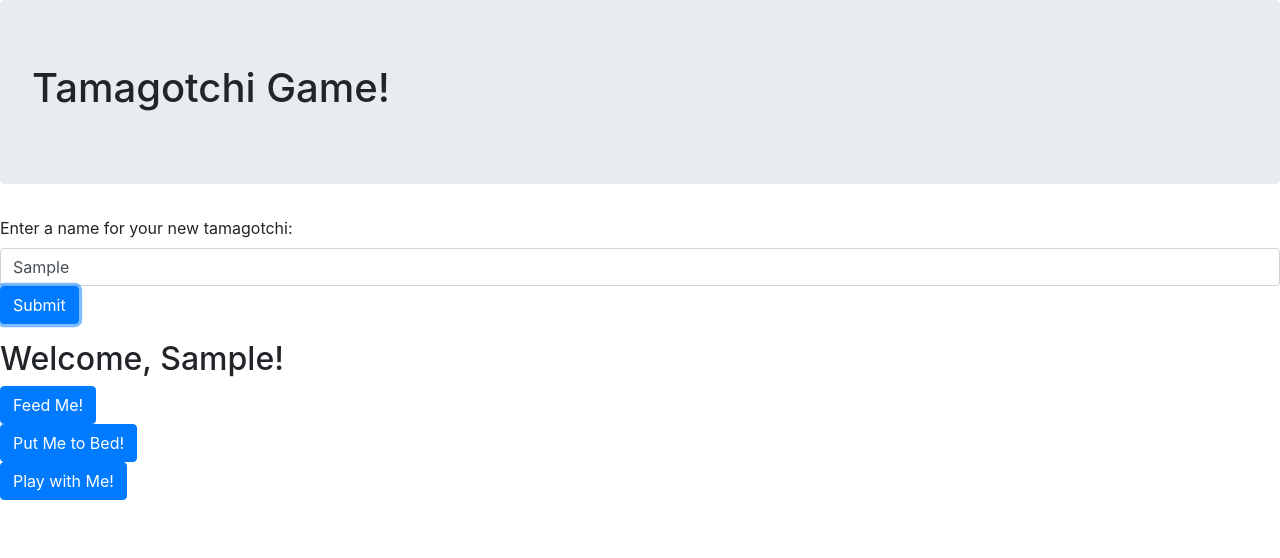
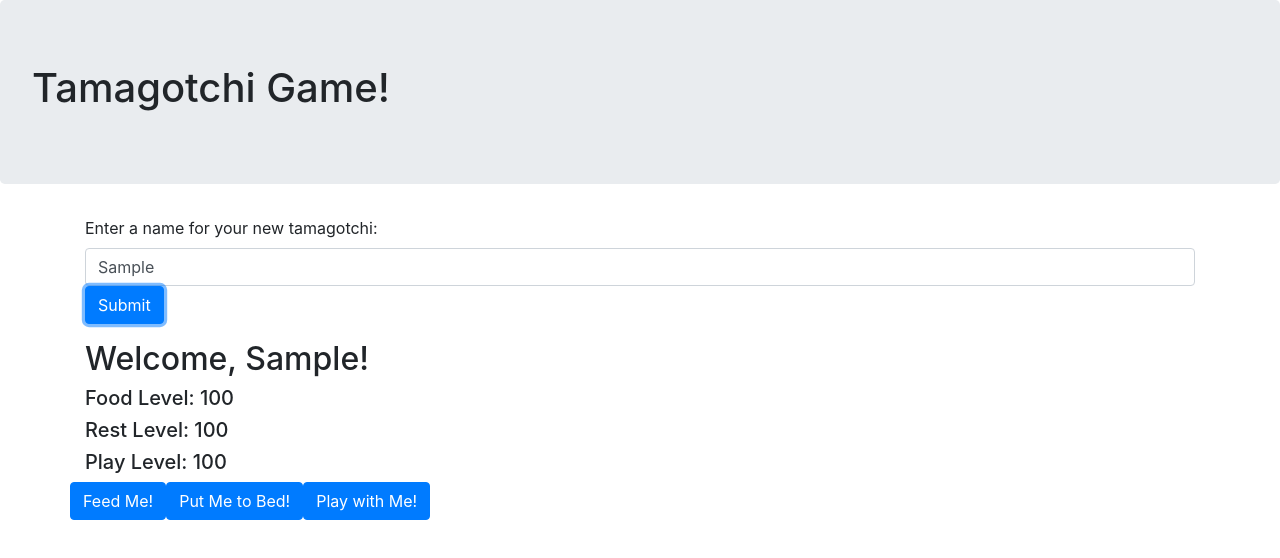
Before and after one commit to kailagoff/tamagotchi_game, a website built with webpack: page src/index.html in a window 1280 px wide. Both pictures are taken after typing "Sample" into the empty fields and a click on the button "Submit". Built offline with nearby package versions, Linux system fonts and the light colour scheme.

Commit message:
will confirm that interval is working and new instance is created on User Interface side

```diff
--- a/src/index.html
+++ b/src/index.html
@@ -6,7 +6,7 @@
   </head>
   <body>
     <div class="jumbotron"><h1>Tamagotchi Game!</h1></div>
-
+    <div class="container">
       <form id="name-form">
         <div class="form-group">
           <label for="name">Enter a name for your new tamagotchi:</label>
@@ -17,11 +17,15 @@
 
       <div id="show-game">
         <h2>Welcome, <span class="name"></span>!</h2>
-      <button type="button" class="btn btn-primary" id="feed">Feed Me!</button>
-      <br>
-      <button type="button" class="btn btn-primary" id="sleep">Put Me to Bed!</button>
-      <br>
-      <button type="button" class="btn btn-primary" id="play">Play with Me!</button>
+        <h5>Food Level: <span class ="food-level"></span></h5>
+        <h5>Rest Level: <span class ="rest-level"></span></h5>
+        <h5>Play Level: <span class ="play-level"></span></h5>
+        <div class="row">
+          <button type="button" class="btn btn-primary" id="feed">Feed Me!</button><br>
+          <button type="button" class="btn btn-primary" id="sleep">Put Me to Bed!</button><br>
+          <button type="button" class="btn btn-primary" id="play">Play with Me!</button><br>
+        </div>
+      </div>
     </div>
   </body>
 </html>
--- a/src/main.js
+++ b/src/main.js
@@ -10,16 +10,19 @@ $(document).ready(function() {
 
     let name = $("input#name").val();
     let newTamagotchi = new Tamagotchi(name);
+    // newTamagotchi.areYouAlive();
 
-    console.log(name);
     $('#show-game').show();
     $('.name').text(newTamagotchi.name);
+    $('.food-level').text(newTamagotchi.foodLvl);
+    $('.rest-level').text(newTamagotchi.sleepLvl);
+    $('.play-level').text(newTamagotchi.playLvl);
 
-  });
 
-  $('#feed').click(function(event) {
-    event.preventDefault();
-
+  $('#feed').click(function() {
+    newTamagotchi.setHunger();
+    newTamagotchi.feed();
+    console.log(newTamagotchi.foodLvl);
   });
 
   $('#sleep').click(function(event) {
@@ -32,3 +35,4 @@ $(document).ready(function() {
 
   });
 });
+});
--- a/src/tamagotchi.js
+++ b/src/tamagotchi.js
@@ -5,6 +5,7 @@ export class Tamagotchi {
     this.playLvl = 100;
     this.sleepLvl = 100;
   }
+
 
   setHunger() {
     setInterval(() => {
@@ -25,10 +26,10 @@ export class Tamagotchi {
   }
 
   areYouAlive() {
-    if ((this.foodLvl > 0) || (this.playLvl > 0) || (this.sleepLvl > 0)) {
+    if (this.foodLvl > 0) {
       return false;
     } else {
-      return true;
+      alert ("You let him die. You monster.");
     }
   }
 
```
Lines whose indentation alone changed are shown as unchanged.
